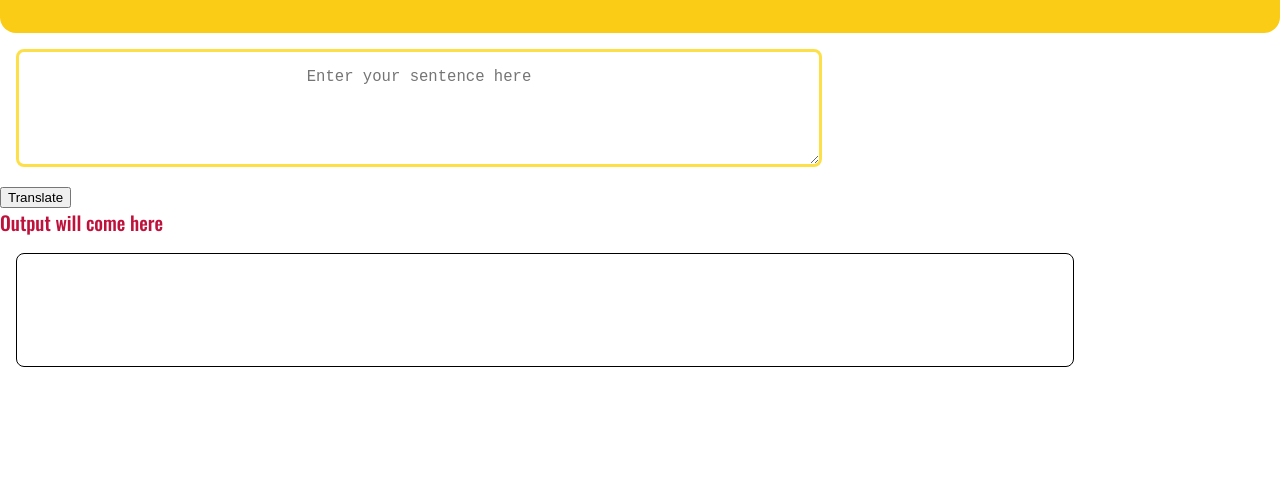
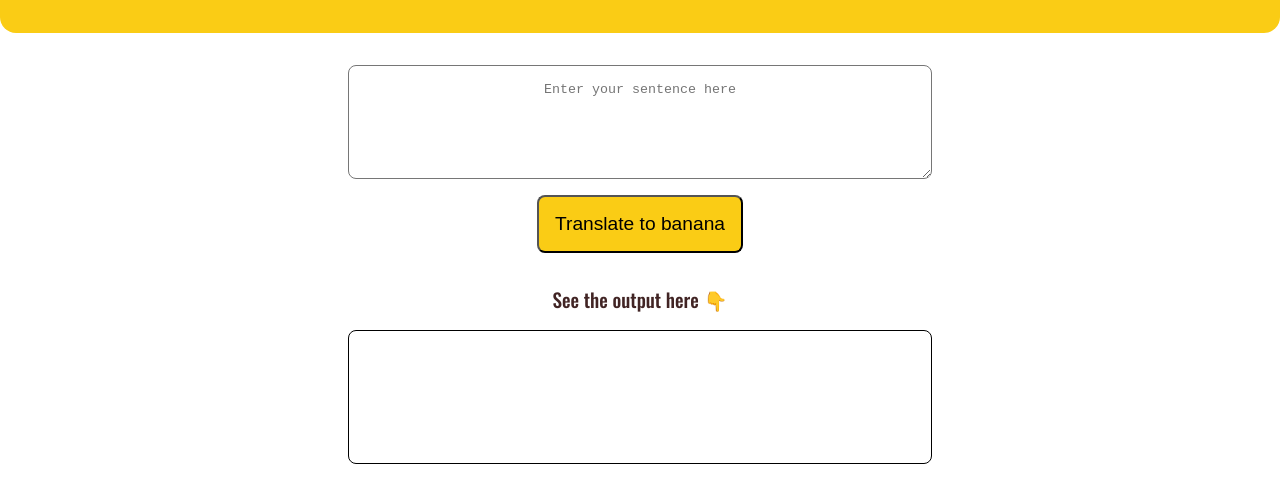
Before and after one commit to sweta1308/neogcamp-banana-speak, a plain HTML site: page index.html in a window 1280 px wide. Shown: the part 87-590 px from the top of the page. Drawn offline with nearby package versions, Linux system fonts and the light colour scheme.

Commit message:
updated project

```diff
--- a/index.html
+++ b/index.html
@@ -27,14 +27,15 @@
 <body>
     <nav class="navigation container">
         <div class="nav-brand">
-           <h1><strong>Banana Talk</strong></h1>
+           <h1><strong> Banana Talk </strong></h1>
         </div>
     </nav>
-
+   <section class="input-field">
     <textarea id="txt-input" placeholder="Enter your sentence here"></textarea>
-    <button id="btn-translate">Translate</button>
-    <div class="output" style="font-size:larger">Output will come here </div>
+    <button id="btn-translate">Translate to banana</button>
+    <div class="output" style="font-size:larger">See the output here 👇 </div>
     <div id="output"></div>
+    </section>
 
 
     <script src="app.js" type="text/javascript"></script>
--- a/styles.css
+++ b/styles.css
@@ -21,19 +21,32 @@ body {
     font-size: x-large;
 }
 
-textarea {
-    max-width: 650px;
-    max-height: 500px;
+#output, textarea {
+    max-width: 550px;
+    height: 100px;
     text-align: center;
-    margin: 100px;
-    max-width: 60%;
-    height: 100%;
-    font-size: larger;
-    border-color: #fde047;
-    border-width: 0.2rem;
     display: block;
 }
 
+.input-field {
+    display: flex;
+    flex-direction: column;
+    align-items: center;
+    flex-wrap: wrap;
+    margin: 1rem;
+    margin-bottom: 0rem;
+}
+
 .output {
-    color: #be123c;
+    color: #412424;
+    margin-top: 2rem;
+    font-size: large;
 }
+
+#btn-translate {
+    background-color: #facc15;
+    max-width: 500px;
+    border-radius: 0.5rem;
+    font-size: larger;
+    padding: 1rem;
+}
```
